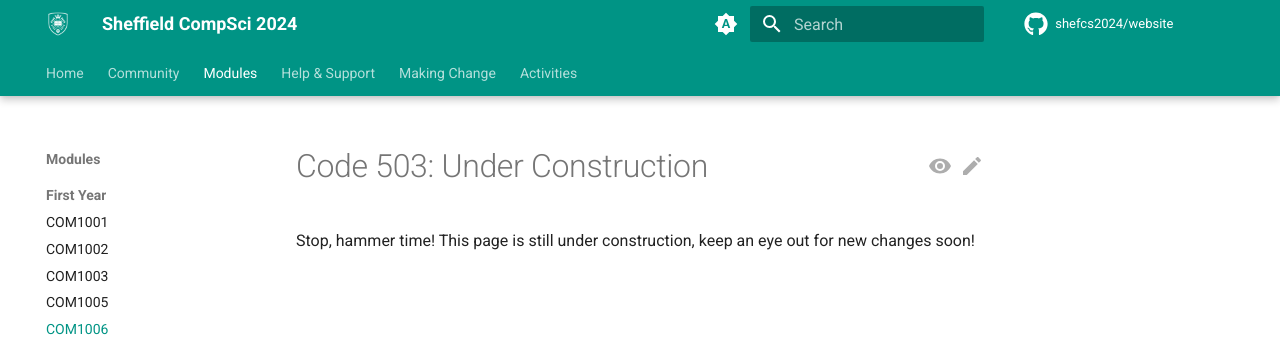
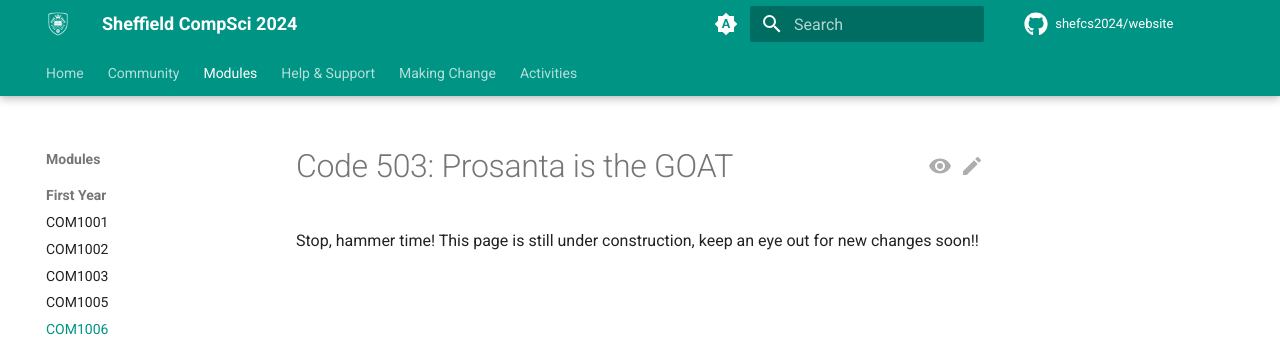
Before and after one commit to shefcs2024/website, an MkDocs documentation site: the page built from docs/modules/2024/com1006.md, in a window 1280 px wide. Shown: the top 343 px of the page. Built offline with MkDocs 1.6.1 and Material for MkDocs 9.7.7, drawn with Linux system fonts in a browser that asks for light colours; plug-ins that fetch from the network failed and are left out; comment, search, counter and statistics services are not loaded.

Commit message:
Update com1006.md
Prosanta is the GOAT

```diff
--- a/docs/modules/2024/com1006.md
+++ b/docs/modules/2024/com1006.md
@@ -1,3 +1,3 @@
-# Code 503: Under Construction
+# Code 503: Prosanta is the GOAT
 
-Stop, hammer time! This page is still under construction, keep an eye out for new changes soon!
+Stop, hammer time! This page is still under construction, keep an eye out for new changes soon!!
```
